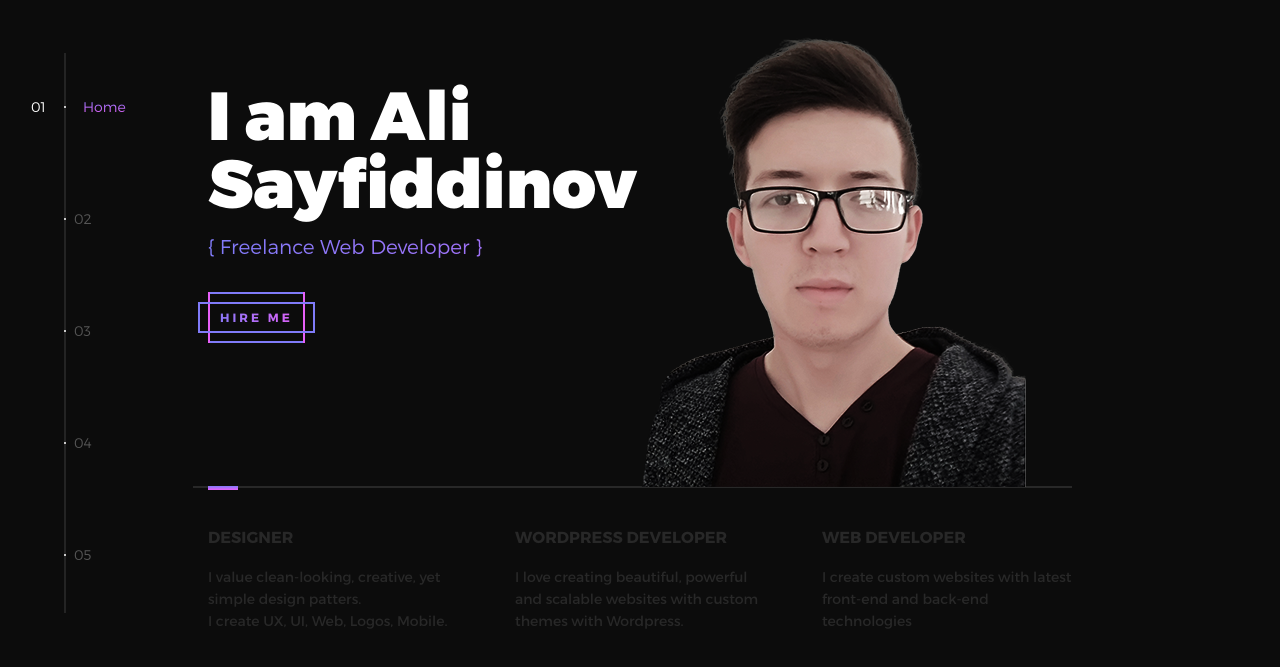
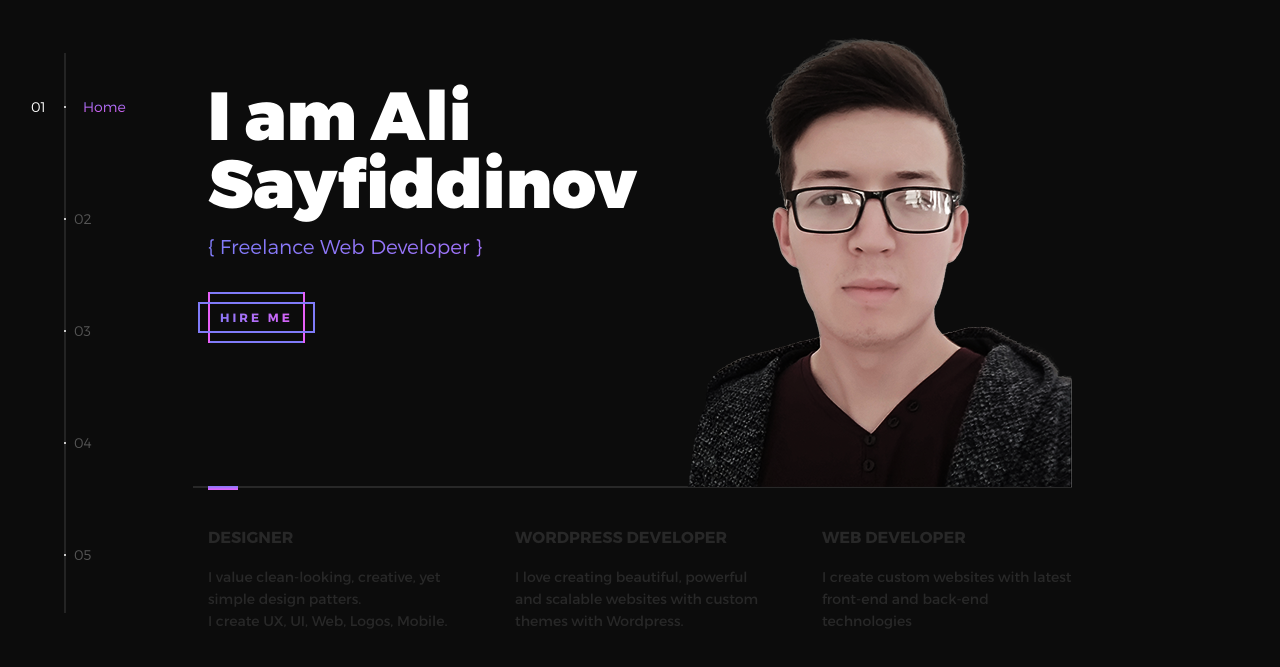
Before and after one commit to AliSayfiddinov/AliSayfiddinov.github.io, a plain HTML site: page index.html in a window 1280 px wide. Shown: the part 67-734 px from the top of the page. Drawn offline with nearby package versions, Linux system fonts and the light colour scheme.

Commit message:
Image position changed

```diff
--- a/assets/css/main.css
+++ b/assets/css/main.css
@@ -680,7 +680,7 @@ body {
 .intro--banner img {
     position: absolute;
     bottom: 21px;
-    right: -12px;
+    right: -58px;
 }
 .intro--options {
     display: -webkit-box;
```
